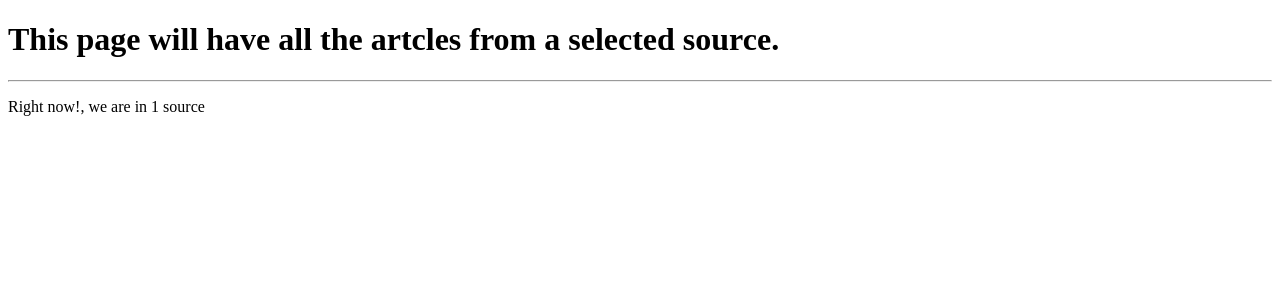
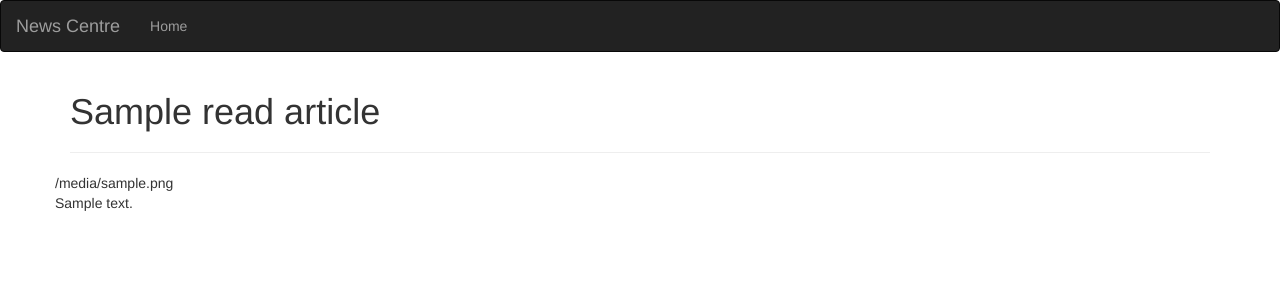
Before and after one commit to Vitalis-Kirui/News-API, a Flask app: template app/templates/articles.html in a window 1280 px wide. Shown: the top 300 px of the page. Run offline with Flask 2, Linux system fonts and the light colour scheme; the template is opened without the code that fills it: most values are stand-ins (such as "Sample title", 1, 10 or a date in 2020); parts of the project's set-up code (start-up, migrations or seed data) failed here and were passed over; some libraries are stand-ins or nearby versions.

Commit message:
pushing view function for article and its html

```diff
--- a/app/templates/articles.html
+++ b/app/templates/articles.html
@@ -1,3 +1,4 @@
+{% extends 'base.html'%}
 <!DOCTYPE html>
 <html lang="en">
 <head>
@@ -10,11 +11,25 @@
     {% endif %}
 
 </head>
-<body>
 
-    <h1>This page will have all the artcles from a selected source.</h1>
-    <hr>
-    <p>Right now!, we are in {{id}} source</p>
+    <!-- Content block -->
+    {% block content %}
+    <div class="container">
 
-</body>
+        <h1>{{read_article.title}}</h1>
+        <hr>
+
+        <div class="row align-items-center">
+            <div class="col">
+                {{read_article.urlToImage}}
+            </div>
+            <div class="col">
+                {{read_article.description}}
+            </div>
+        </div>
+
+    </div>
+    {% endblock %}
+
+
 </html>
--- a/app/views.py
+++ b/app/views.py
@@ -26,4 +26,7 @@
     View page function that returns articles page and and its content.
     """
     articles_title = "Articles"
-    return render_template("articles.html",id = source_id, articles_title = articles_title )
+    read_article = get_articles(id)
+    title = f'{read_article.title}'
+
+    return render_template("articles.html", id = id, title=title, read_article=read_article, articles_title = articles_title )
```
